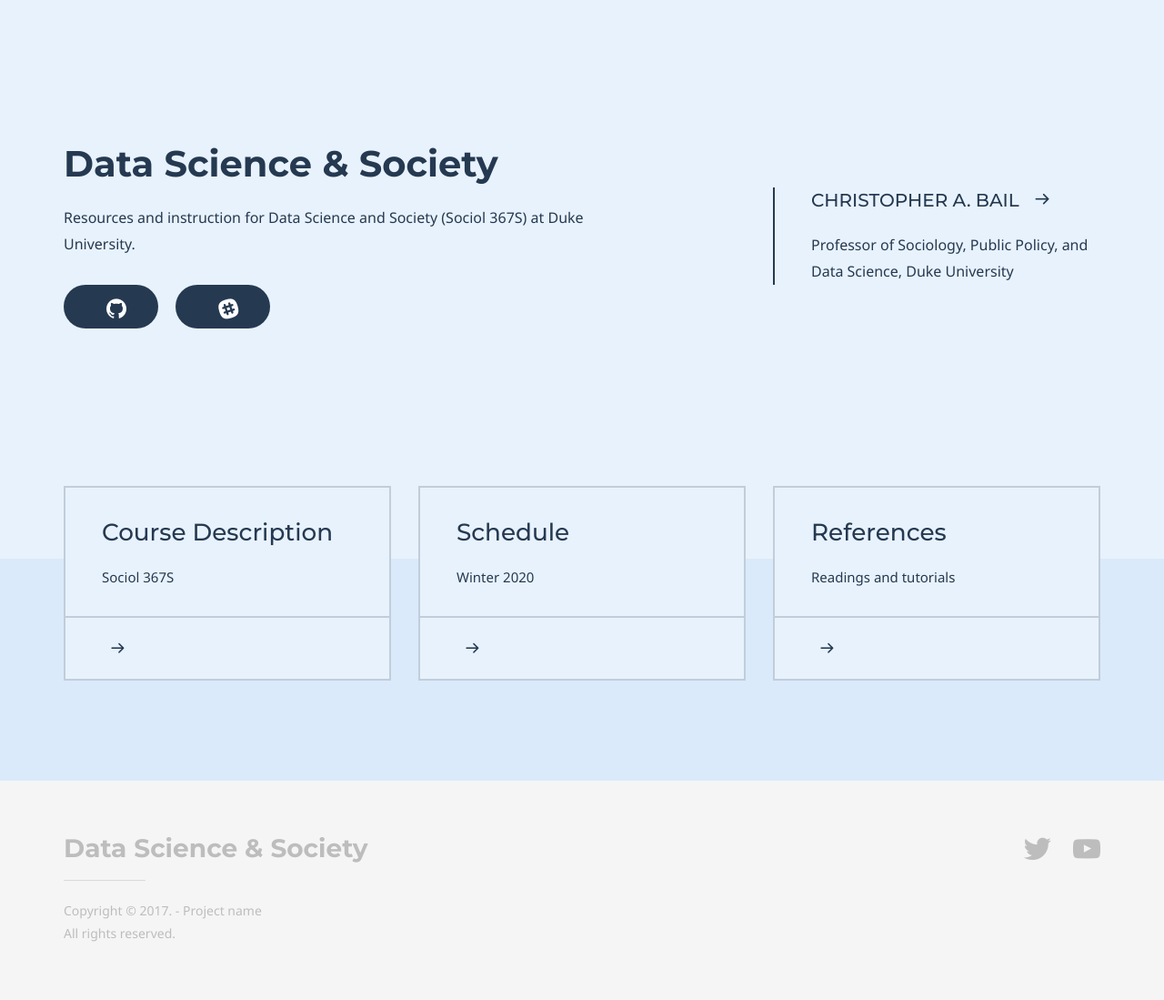
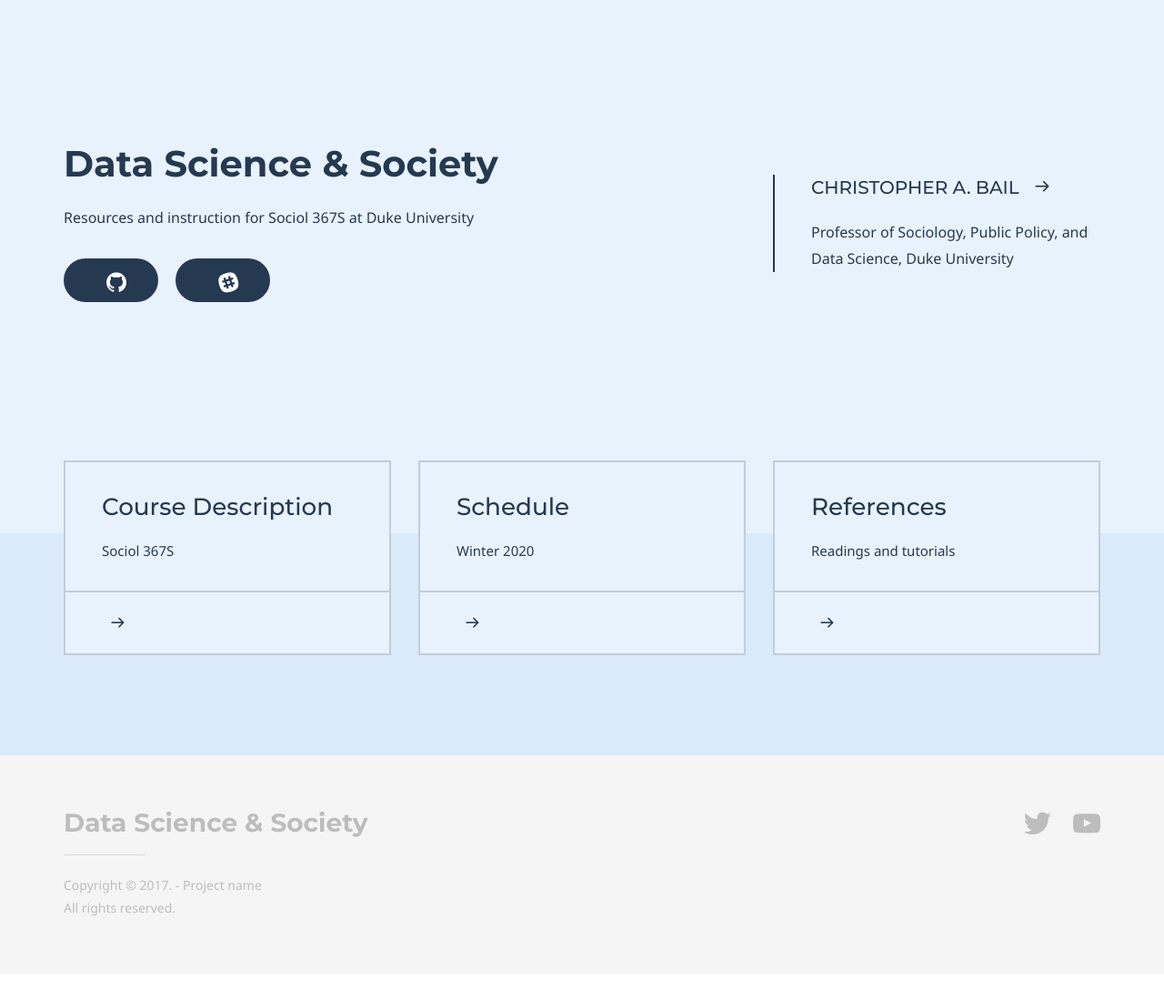
Before and after one commit to dssoc/dssoc.github.io, a Jekyll site: the page built from index.md, in a window 1280 px wide. Shown: the whole page at 91% size. Built offline with Jekyll 4.4.1, drawn with Linux system fonts in a browser that asks for light colours; some web fonts are replaced; after the commit the page ends 1070 px from its top, so only the background shows below that.

Commit message:
update index

```diff
--- a/index.md
+++ b/index.md
@@ -5,7 +5,8 @@
 
 # Hero section
 title: Data Science & Society
-description: Resources and instruction for Data Science and Society (Sociol 367S) at Duke University.
+description: Resources and instruction for Sociol 367S at Duke University
+
 buttons:
     - content:
       url: 'https://github.com/cbail'
```
Also changed, not shown: other parts of index.md (+2 -0 lines), 2 other files.
